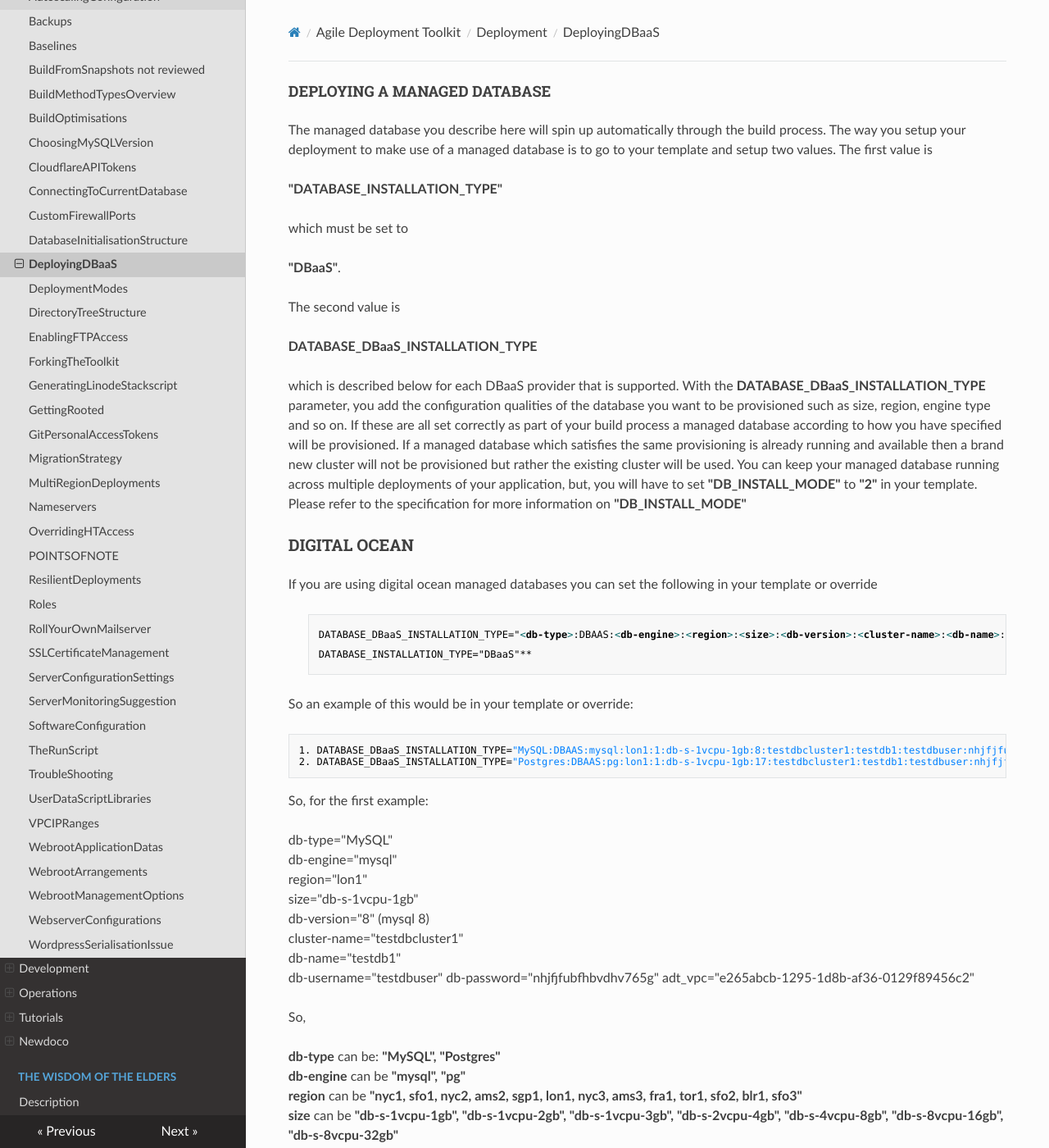
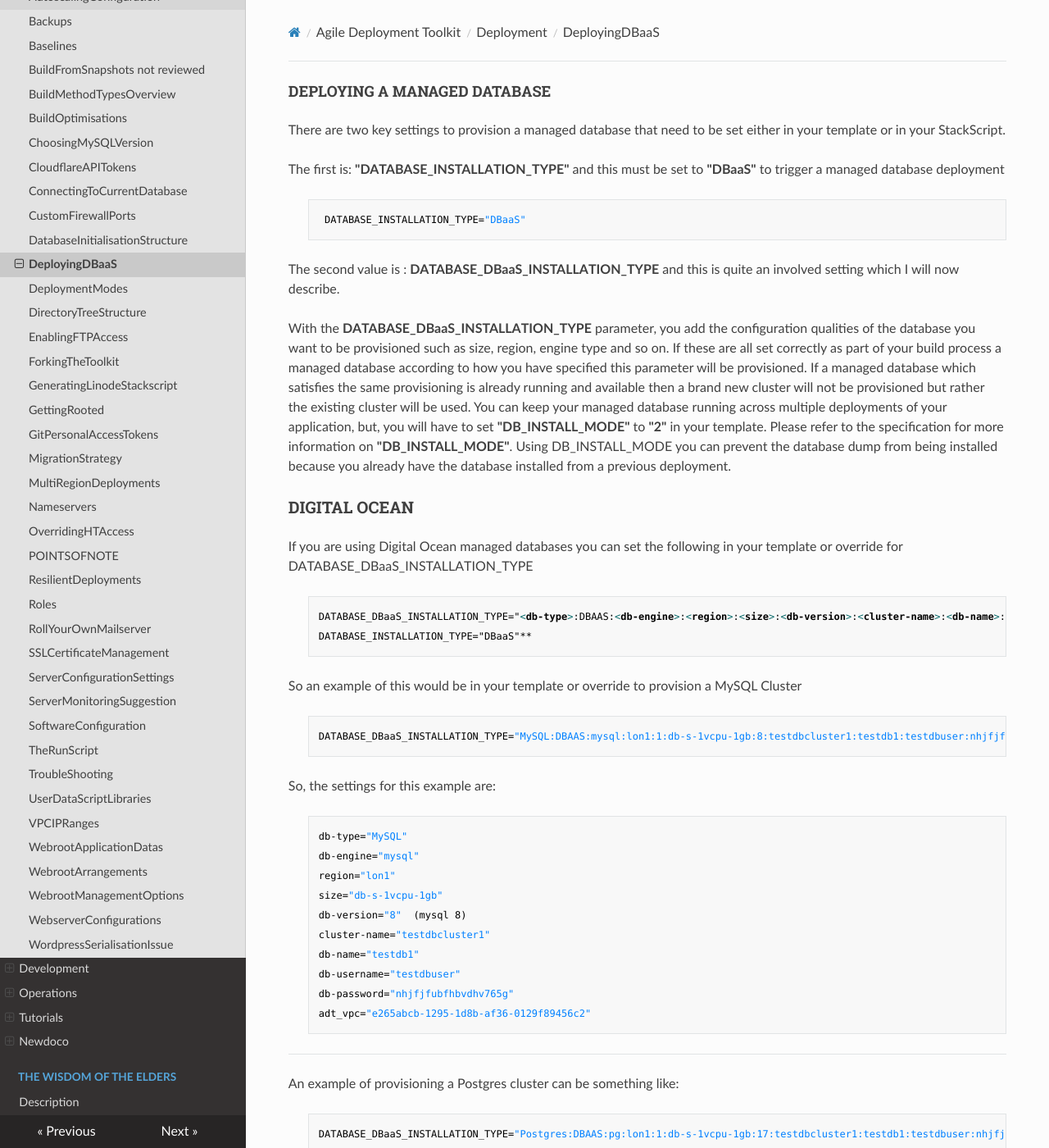
Before and after one commit to wintersys-dev/adt-documentation, an MkDocs documentation site: the page built from docs/Agile Deployment Toolkit/Deployment/DeployingDBaaS.md, in a window 1280 px wide and 1400 px high. Shown: the whole window at 82% size. Built offline with MkDocs 1.6.1, drawn with Linux system fonts in a browser that asks for light colours; nearby versions of some CDN libraries; some of the changed text lies outside the part shown.

Commit message:
Update DeployingDBaaS.md

```diff
--- a/docs/Agile Deployment Toolkit/Deployment/DeployingDBaaS.md
+++ b/docs/Agile Deployment Toolkit/Deployment/DeployingDBaaS.md
@@ -1,46 +1,59 @@
 #### DEPLOYING A MANAGED DATABASE
 
+There are two key settings to provision a managed database that need to be set either in your template or in your StackScript.
 
-The managed database you describe here will spin up automatically through the build process. The way you setup your deployment to make use of a managed database is to go to your template and setup two values. The first value is
+The first is: **"DATABASE_INSTALLATION_TYPE"**  and this must be set to **"DBaaS"** to trigger a managed database deployment
 
-**"DATABASE_INSTALLATION_TYPE"**
+>      DATABASE_INSTALLATION_TYPE="DBaaS"
 
-which must be set to
+The second value is : **DATABASE_DBaaS_INSTALLATION_TYPE** and this is quite an involved setting which I will now describe.
 
-**"DBaaS"**.
-
-The second value is
-
-**DATABASE_DBaaS_INSTALLATION_TYPE**
-
-which is described below for each DBaaS provider that is supported. With the **DATABASE_DBaaS_INSTALLATION_TYPE** parameter, you add the configuration qualities of the database you want to be provisioned such as size, region, engine type and so on. If these are all set correctly as part of your build process a managed database according to how you have specified will be provisioned. If a managed database which satisfies the same provisioning is already running and available then a brand new cluster will not be provisioned but rather the existing cluster will be used. You  can keep your managed database running across multiple deployments of your application, but, you  will have to set **"DB_INSTALL_MODE"** to **"2"** in your template. Please refer to the specification for more information on **"DB_INSTALL_MODE"**
+With the **DATABASE_DBaaS_INSTALLATION_TYPE** parameter, you add the configuration qualities of the database you want to be provisioned such as size, region, engine type and so on. If these are all set correctly as part of your build process a managed database according to how you have specified this parameter will be provisioned. If a managed database which satisfies the same provisioning is already running and available then a brand new cluster will not be provisioned but rather the existing cluster will be used. You  can keep your managed database running across multiple deployments of your application, but, you  will have to set **"DB_INSTALL_MODE"** to **"2"** in your template. Please refer to the specification for more information on **"DB_INSTALL_MODE"**. Using DB_INSTALL_MODE you can prevent the database dump from being installed because you already have the database installed from a previous deployment.
 
 ### DIGITAL OCEAN
 
-If you are using digital ocean managed databases you can set the following in your template or override
+If you are using Digital Ocean managed databases you can set the following in your template or override for DATABASE_DBaaS_INSTALLATION_TYPE
 
 >     DATABASE_DBaaS_INSTALLATION_TYPE="<db-type>:DBAAS:<db-engine>:<region>:<size>:<db-version>:<cluster-name>:<db-name>:<db-username>:<db-password>:<adt_vpc>"**
 >     DATABASE_INSTALLATION_TYPE="DBaaS"**
 
-So an example of this would be in your template or override:
+So an example of this would be in your template or override to provision a MySQL Cluster
 
-    1. DATABASE_DBaaS_INSTALLATION_TYPE="MySQL:DBAAS:mysql:lon1:1:db-s-1vcpu-1gb:8:testdbcluster1:testdb1:testdbuser:nhjfjfubfhbvdhv765g:e265abcb-1295-1d8b-af36-0129f89456c2"
-    2. DATABASE_DBaaS_INSTALLATION_TYPE="Postgres:DBAAS:pg:lon1:1:db-s-1vcpu-1gb:17:testdbcluster1:testdb1:testdbuser:nhjfjfubfhbvdhv765g:e265abcb-1295-1d8b-af36-0129f89456c2"
+>     DATABASE_DBaaS_INSTALLATION_TYPE="MySQL:DBAAS:mysql:lon1:1:db-s-1vcpu-1gb:8:testdbcluster1:testdb1:testdbuser:nhjfjfubfhbvdhv765g:e265abcb-1295-1d8b-af36-0129f89456c2"
 
-So, for the first example:
+So, the settings for this example are:
 
-db-type="MySQL"
-db-engine="mysql"
-region="lon1"
-size="db-s-1vcpu-1gb"
-db-version="8"  (mysql 8)
-cluster-name="testdbcluster1"
-db-name="testdb1"
-db-username="testdbuser"
-db-password="nhjfjfubfhbvdhv765g"
-adt_vpc="e265abcb-1295-1d8b-af36-0129f89456c2"
+>     db-type="MySQL"
+>     db-engine="mysql"
+>     region="lon1"
+>     size="db-s-1vcpu-1gb"
+>     db-version="8"  (mysql 8)
+>     cluster-name="testdbcluster1"
+>     db-name="testdb1"
+>     db-username="testdbuser"
+>     db-password="nhjfjfubfhbvdhv765g"
+>     adt_vpc="e265abcb-1295-1d8b-af36-0129f89456c2"
 
-So,
+-----------------------------
+
+An example of provisioning a Postgres cluster can be something like:
+
+>     DATABASE_DBaaS_INSTALLATION_TYPE="Postgres:DBAAS:pg:lon1:1:db-s-1vcpu-1gb:17:testdbcluster1:testdb1:testdbuser:nhjfjfubfhbvdhv765g:e265abcb-1295-1d8b-af36-0129f89456c2"
+
+So, the settings for this example are:
+
+>     db-type="Postgres"
+>     db-engine="pg"
+>     region="lon1"
+>     size="db-s-1vcpu-1gb"
+>     db-version="17"  (postgres 17)
+>     cluster-name="testdbcluster1"
+>     db-name="testdb1"
+>     db-username="testdbuser"
+>     db-password="nhjfjfubfhbvdhv765g"
+>     adt_vpc="e265abcb-1295-1d8b-af36-0129f89456c2"
+
+So, at the time of writing (although there may be nore regions or sizes or database versions by the time you read this) the settings for DATABASE_DBaaS_INSTALLATION_TYPE on Digital Ocean have to be chosen from the following
 
   **db-type** can be: **"MySQL", "Postgres"**
   **db-engine** can be **"mysql", "pg"**
@@ -53,33 +66,51 @@ So,
   **db-password** can be a unique string for your database, for example, **"nhjfjfubfhbvdhv765g"**
   **adt_vpc** the unique vpc id of your machines, for example, **"e265abcb-1295-1d8b-af36-0129f89456c2"**
 
-  Once the managed database is provisioned set its "trusted ip" addresses to "10.0.0.0/16" through the GUI system so that it can only be connected to through private ip addresses.
+**IMPORTANT:**
+
+  Once the managed database is provisioned set its "trusted ip" addresses to "10.0.0.0/16" through the GUI system so that it can be accessed through private ip addresses.
 
 --------
 
 ### EXOSCALE
 
-If you are using exoscale managed databases you can set the following in your template or override
+If you are using Exoscale managed databases you can set the following in your template or override
 
 >     DATABASE_DBaaS_INSTALLATION_TYPE="<db-type>:DBAAS:<db-engine>:<region>:<size>:<db-name>:<db-username>:<db-password>"
 >     DATABASE_INSTALLATION_TYPE="DBaaS"
 
-So an example of this would be in your template or override:
+So an example of this would be in your template or override to provision a MySQL Cluster
 
-    1. DATABASE_DBaaS_INSTALLATION_TYPE="MySQL:DBAAS:mysql:ch-gva-2:hobbyist-2:testdb1:testuser1:testpassword1"
-    2. DATABASE_DBaaS_INSTALLATION_TYPE="Postgres:DBAAS:pg:ch-gva-2:hobbyist-2:testdb1:testuser1:testpassword1"
+>     DATABASE_DBaaS_INSTALLATION_TYPE="MySQL:DBAAS:mysql:ch-gva-2:hobbyist-2:testdb1:testuser1:testpassword1"
 
-So, for the first example:
+So, the settings for this example are:
 
-db-type="MySQL"
-db-engine="mysql"
-region="ch-gva-2"
-size="hobbyist-2"
-db-name="testdb1"
-db-username="testuser1"
-db-password="testpassword1"
+>     db-type="MySQL"
+>     db-engine="mysql"
+>     region="ch-gva-2"
+>     size="hobbyist-2"
+>     db-name="testdb1"
+>     db-username="testuser1"
+>     db-password="testpassword1"
 
-So,
+-----------------------
+
+An example of provisioning a Postgres cluster can be something like:
+
+
+>     DATABASE_DBaaS_INSTALLATION_TYPE="Postgres:DBAAS:pg:ch-gva-2:hobbyist-2:testdb1:testuser1:testpassword1"
+
+So, for this example example:
+
+>     db-type="Postgres"
+>     db-engine="pg"
+>     region="ch-gva-2"
+>     size="hobbyist-2"
+>     db-name="testdb1"
+>     db-username="testuser1"
+>     db-password="testpassword1"
+
+So, at the time of writing (although there may be nore regions or sizes or database versions by the time you read this) the settings for DATABASE_DBaaS_INSTALLATION_TYPE on Exoscale have to be chosen from the following
 
   **db-type** can be: **"MySQL", "Postgres"**
   **db-engine** can be **"mysql", "pg"**
@@ -96,15 +127,17 @@ So,
 >     DATABASE_DBaaS_INSTALLATION_TYPE="<db-type>:DBAAS:<engine>:<region>:<machine_type>:<cluster_size>:<cluster_label>:<database_name>:<db_username>:<db_password>:<vpc_id>:<subnet_id>"
 >     DATABASE_INSTALLATION_TYPE="DBaaS"
 
-  So two example configurations might be:
+So an example of this would be in your template or override to provision a MySQL Cluster
 
-    1. DATABASE_DBaaS_INSTALLATION_TYPE="MySQL:DBAAS:mysql/8:gb-lon:g6-nanode-1:1:test-cluster:testdb1:testdbuser:gdhf76gdfgsh:266632:235421"
+>     DATABASE_DBaaS_INSTALLATION_TYPE="MySQL:DBAAS:mysql/8:gb-lon:g6-nanode-1:1:test-cluster:testdb1:testdbuser:gdhf76gdfgsh:266632:235421"
 
-  db-type="MySQL"
-  db-engine="mysql/8"
-  region="gb-lon"
-  machine-size="g6-nanode-1"
-  cluster-size="1"
+So, the settings for this example are:
+
+>     db-type="MySQL"
+>     db-engine="mysql/8"
+>     region="gb-lon"
+>     machine-size="g6-nanode-1"
+>     cluster-size="1"
 
   db-type can be **"MySQL"**
 
@@ -116,13 +149,17 @@ So,
 
   cluster-size, as far as I know, can be **1** or **3**
 
->     2. DATABASE_DBaaS_INSTALLATION_TYPE="Postgres:DBAAS:postgresql/18:gb-lon:g6-nanode-1:1:test-cluster:testdb1:testdbuser:gdhf76gdfgsh:266632:235421"
+So an example of this would be in your template or override to provision a Postgres Cluster
 
-  db-type="Postgres"
-  db-engine="postgresql/17"
-  region="gb-lon"
-  machine-size="g6-nanode-1"
-  cluster-size="1"
+>     DATABASE_DBaaS_INSTALLATION_TYPE="Postgres:DBAAS:postgresql/18:gb-lon:g6-nanode-1:1:test-cluster:testdb1:testdbuser:gdhf76gdfgsh:266632:235421"
+
+So, the settings for this example are:
+
+>     db-type="Postgres"
+>     db-engine="postgresql/17"
+>     region="gb-lon"
+>     machine-size="g6-nanode-1"
+>     cluster-size="1"
 
   db-type can be **"Postgres"**
 
@@ -134,10 +171,10 @@ So,
 
   cluster-size, as far as I know, can be **1** or **3**
 
-  When using linode you will be prompted for other variables such as database name, hostname of the database and so on, which you have to get from the GUI system because as far as I know, they are not accessible through the CLI.
+When using linode you will be prompted for other variables such as database name, hostname of the database and so on, which you have to get from the GUI system because as far as I know, they are not accessible through the CLI.
 
 
-  -------------------
+-------------------
 
 ### VULTR
 
@@ -146,39 +183,43 @@ So,
 >     DATABASE_DBaaS_INSTALLATION_TYPE="<db-type>:DBAAS:<db-engine>:<db-engine-version>:<region>:<machine-size>:<db-name>:<db-username>:<db-password>:<cluster-name>:<vpc-id>"
 >     DATABASE_INSTALLATION_TYPE="DBaaS"
 
-So, two example configurations might be:
-
->     1. DATABASE_DBaaS_INSTALLATION_TYPE="MySQL:DBAAS:mysql:8:lhr:vultr-dbaas-hobbyist-cc-1-25-1:testdb:testuser1:testpassword123:TestDatabase:2fb13fd1-3145-3127-7132-13f28f1912c1"
-
-  db-type = MySQL
-  db-engine = mysql
-  db-engine-version = 8
-  region = lhr
-  machine-size = vultr-dbaas-hobbyist-cc-1-25-1
-  db-name = testdb
-  db-username = testuser1
-  db-password = testpassword123
-  cluster-name = TestDatabase
-  vpc-id = 2fb13fd1-3145-3127-7132-13f28f1912c1
+So an example of this would be in your template or override to provision a MySQL Cluster
 
 
->     2. DATABASE_DBaaS_INSTALLATION_TYPE="Postgres:DBAAS:pg:14:lhr:vultr-dbaas-hobbyist-cc-1-25-1:testdb:testuser1:testpassword123:TestDatabase:2fb13fd1-3145-3127-7132-13f28f1912c1"
+>     DATABASE_DBaaS_INSTALLATION_TYPE="MySQL:DBAAS:mysql:8:lhr:vultr-dbaas-hobbyist-cc-1-25-1:testdb:testuser1:testpassword123:TestDatabase:2fb13fd1-3145-3127-7132-13f28f1912c1"
 
-  db-type = Postgres
-  db-engine = pg
-  db-engine-version = 14
-  region = lhr
-  machine-size = vultr-dbaas-hobbyist-cc-1-25-1
-  db-name = testdb
-  db-username = testuser1
-  db-password = testpassword123
-  cluster-name = TestDatabase
-  vpc-id = 2fb13fd1-3145-3127-7132-13f28f1912c1
+So, the settings for this example are:
 
-  db-type can be "**MySQL**" or "**Postgres**"
+>     db-type = MySQL
+>     db-engine = mysql
+>     db-engine-version = 8
+>     region = lhr
+>     machine-size = vultr-dbaas-hobbyist-cc-1-25-1
+>     db-name = testdb
+>     db-username = testuser1
+>     db-password = testpassword123
+>     cluster-name = TestDatabase
+>     vpc-id = 2fb13fd1-3145-3127-7132-13f28f1912c1
 
-  db-engine = **mysql** db-engine-version=**8**  or db-engine=**pg** db-engine-version=**11 or 12 or 13 or 14 or 15**
 
-  region = **ams atl blr bom cdg del dfw ewr fra hnl icn itm jnb lax lhr mad mel mex mia nrt ord sao scl sea sgp sjc sto syd waw yto**
+So an example of this would be in your template or override to provision a Postgres Cluster
 
-  machine-size =  **vultr-dbaas-hobbyist-cc-1-25-1 vultr-dbaas-startup-cc-1-55-2 vultr-dbaas-business-cc-1-55-2 vultr-dbaas-premium-cc-1-55-2 vultr-dbaas-startup-cc-2-80-4 vultr-dbaas-business-cc-2-80-4 vultr-dbaas-premium-cc-2-80-4 vultr-dbaas-startup-cc-4-160-8 vultr-dbaas-business-cc-4-160-8 vultr-dbaas-premium-cc-4-160-8**
+
+>     DATABASE_DBaaS_INSTALLATION_TYPE="Postgres:DBAAS:pg:14:lhr:vultr-dbaas-hobbyist-cc-1-25-1:testdb:testuser1:testpassword123:TestDatabase:2fb13fd1-3145-3127-7132-13f28f1912c1"
+
+>     db-type = Postgres
+>     db-engine = pg
+>     db-engine-version = 14
+>     region = lhr
+>     machine-size = vultr-dbaas-hobbyist-cc-1-25-1
+>     db-name = testdb
+>     db-username = testuser1
+>     db-password = testpassword123
+>     cluster-name = TestDatabase
+>     vpc-id = 2fb13fd1-3145-3127-7132-13f28f1912c1
+
+
+db-type can be "**MySQL**" or "**Postgres**"
+db-engine = **mysql** db-engine-version=**8**  or db-engine=**pg** db-engine-version=**11 or 12 or 13 or 14 or 15**
+region = **ams atl blr bom cdg del dfw ewr fra hnl icn itm jnb lax lhr mad mel mex mia nrt ord sao scl sea sgp sjc sto syd waw yto**
+machine-size =  **vultr-dbaas-hobbyist-cc-1-25-1 vultr-dbaas-startup-cc-1-55-2 vultr-dbaas-business-cc-1-55-2 vultr-dbaas-premium-cc-1-55-2 vultr-dbaas-startup-cc-2-80-4 vultr-dbaas-business-cc-2-80-4 vultr-dbaas-premium-cc-2-80-4 vultr-dbaas-startup-cc-4-160-8 vultr-dbaas-business-cc-4-160-8 vultr-dbaas-premium-cc-4-160-8**
```
